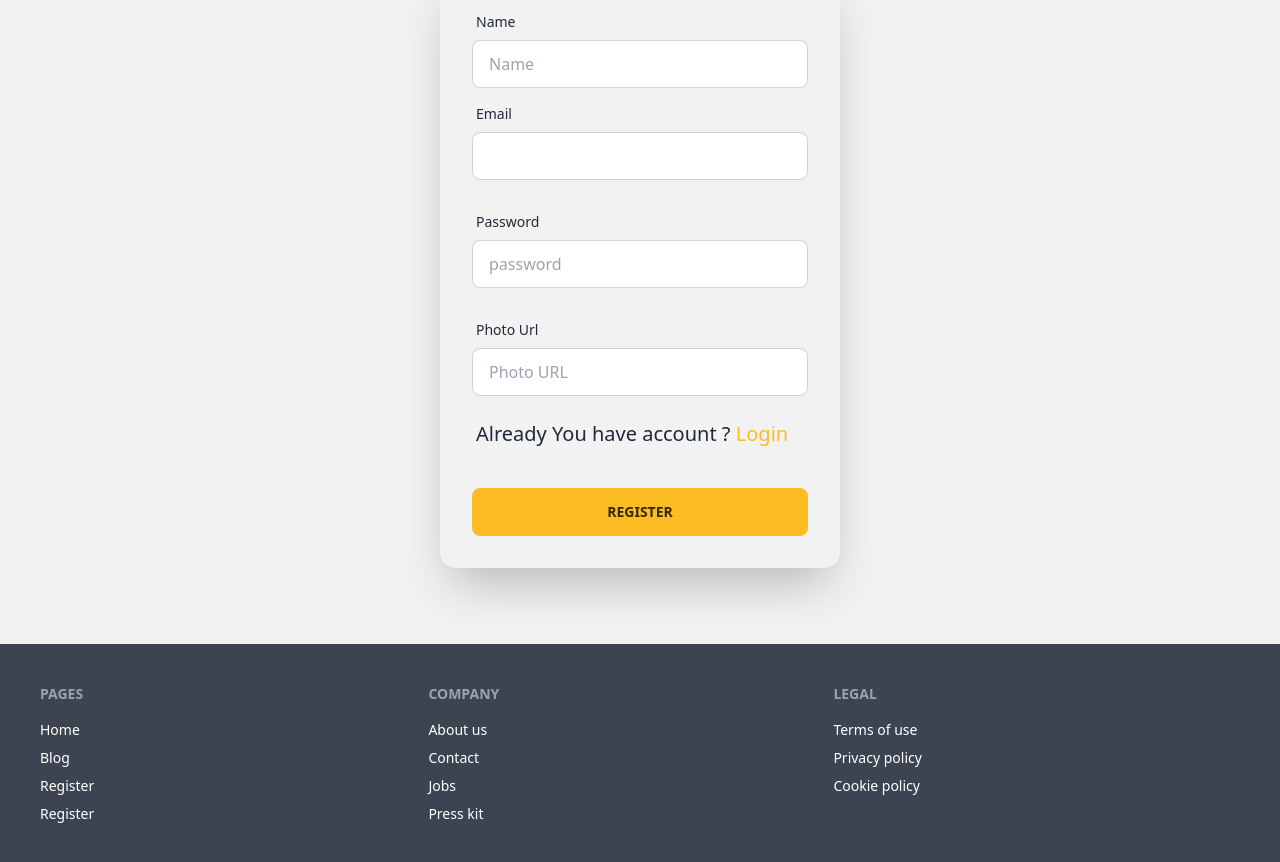
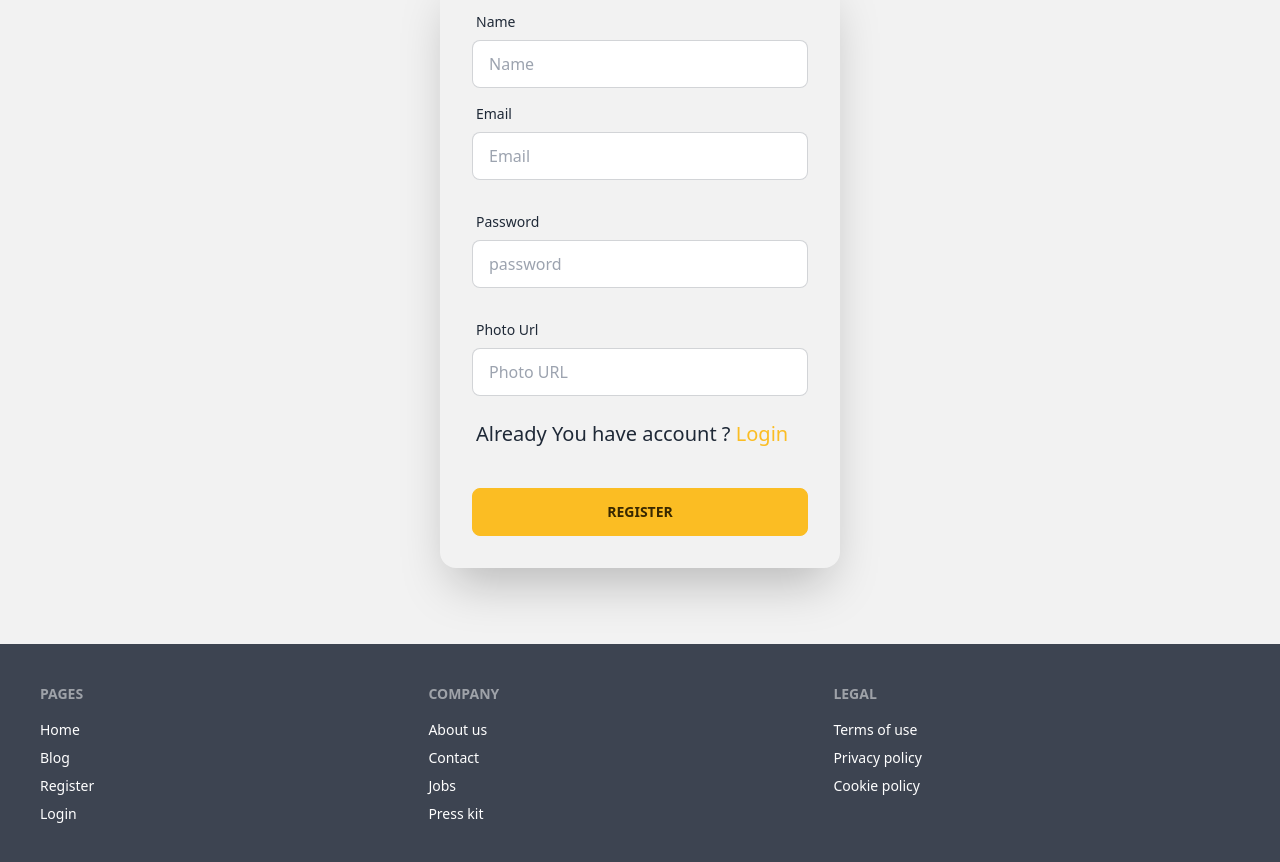
Before and after one commit to farukulWD/Master-Chefs-Client, a React (Vite) app: page /user/register in a window 1280 px wide. Shown: the part 220-1082 px from the top of the page. Built offline with nearby package versions, Linux system fonts and the light colour scheme; no server answers.

Commit message:
add placheholder text email field

```diff
--- a/src/Component/Shared/Footer.jsx
+++ b/src/Component/Shared/Footer.jsx
@@ -10,7 +10,7 @@ const Footer = () => {
           <Link to="/" className="link link-hover">Home</Link>
           <Link to="/blog" className="link link-hover">Blog</Link>
           <Link to="/user/register" className="link link-hover">Register</Link>
-          <Link to="/user/register" className="link link-hover">Register</Link>
+          <Link to="/user/login" className="link link-hover">Login</Link>
 
         </div>
         <div>
--- a/src/Layout/Login/Register.jsx
+++ b/src/Layout/Login/Register.jsx
@@ -98,6 +98,7 @@ const Register = () => {
                   className="input input-bordered"
                   type="email"
                   value={email}
+                  placeholder="Email"
                   onChange={(event) => setEmail(event.target.value)}
                 />
                 <label className="label">
```
